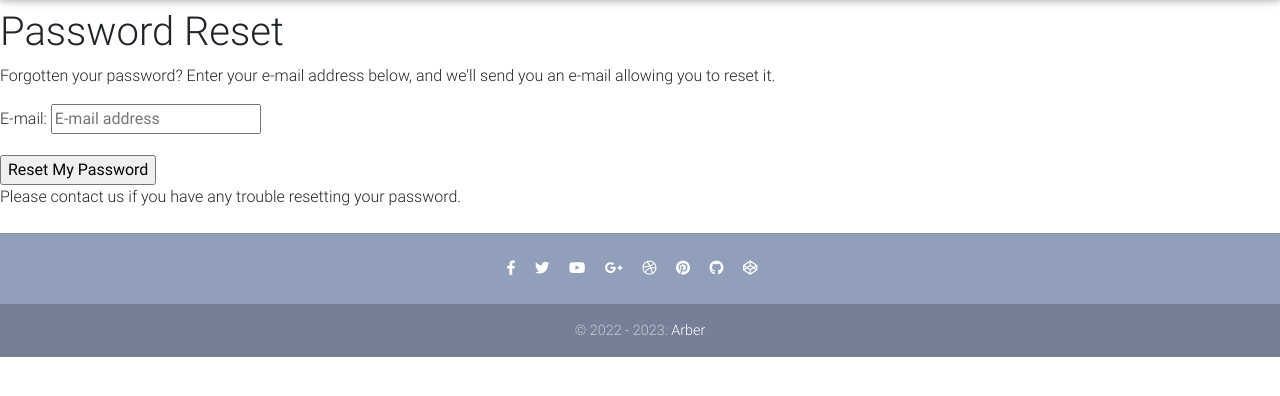
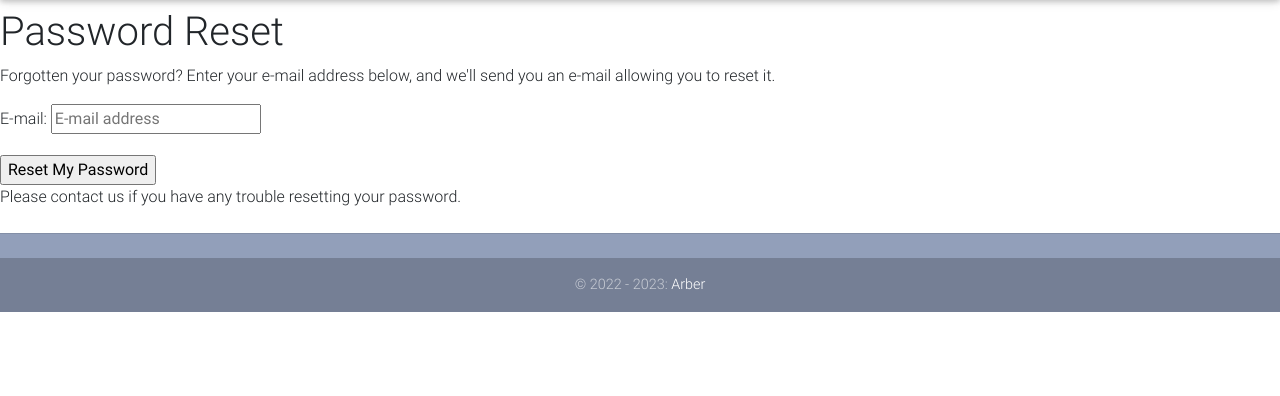
Before and after one commit to arbri1983/ecommerce, a Django app: page /accounts/password/reset/ in a window 1280 px wide. Shown: the part 64-460 px from the top of the page. Run offline with Django 4.2, Linux system fonts and the light colour scheme; some libraries are stand-ins or nearby versions.

Commit message:
tutorial

```diff
--- a/templates/footer.html
+++ b/templates/footer.html
@@ -1,42 +1,6 @@
 <footer class="page-footer text-center font-small mt-4 wow fadeIn">
 
   <hr class="my-4">
-
-  <!-- Social icons -->
-  <div class="pb-4">
-    <a href="https://www.facebook.com/mdbootstrap" target="_blank">
-      <i class="fab fa-facebook-f mr-3"></i>
-    </a>
-
-    <a href="https://twitter.com/MDBootstrap" target="_blank">
-      <i class="fab fa-twitter mr-3"></i>
-    </a>
-
-    <a href="https://www.youtube.com/watch?v=7MUISDJ5ZZ4" target="_blank">
-      <i class="fab fa-youtube mr-3"></i>
-    </a>
-
-    <a href="https://plus.google.com/u/0/b/107863090883699620484" target="_blank">
-      <i class="fab fa-google-plus-g mr-3"></i>
-    </a>
-
-    <a href="https://dribbble.com/mdbootstrap" target="_blank">
-      <i class="fab fa-dribbble mr-3"></i>
-    </a>
-
-    <a href="https://pinterest.com/mdbootstrap" target="_blank">
-      <i class="fab fa-pinterest mr-3"></i>
-    </a>
-
-    <a href="https://github.com/mdbootstrap/bootstrap-material-design" target="_blank">
-      <i class="fab fa-github mr-3"></i>
-    </a>
-
-    <a href="http://codepen.io/mdbootstrap/" target="_blank">
-      <i class="fab fa-codepen mr-3"></i>
-    </a>
-  </div>
-  <!-- Social icons -->
 
   <!--Copyright-->
   <div class="footer-copyright py-3">
```
Also changed, not shown: README.md.
